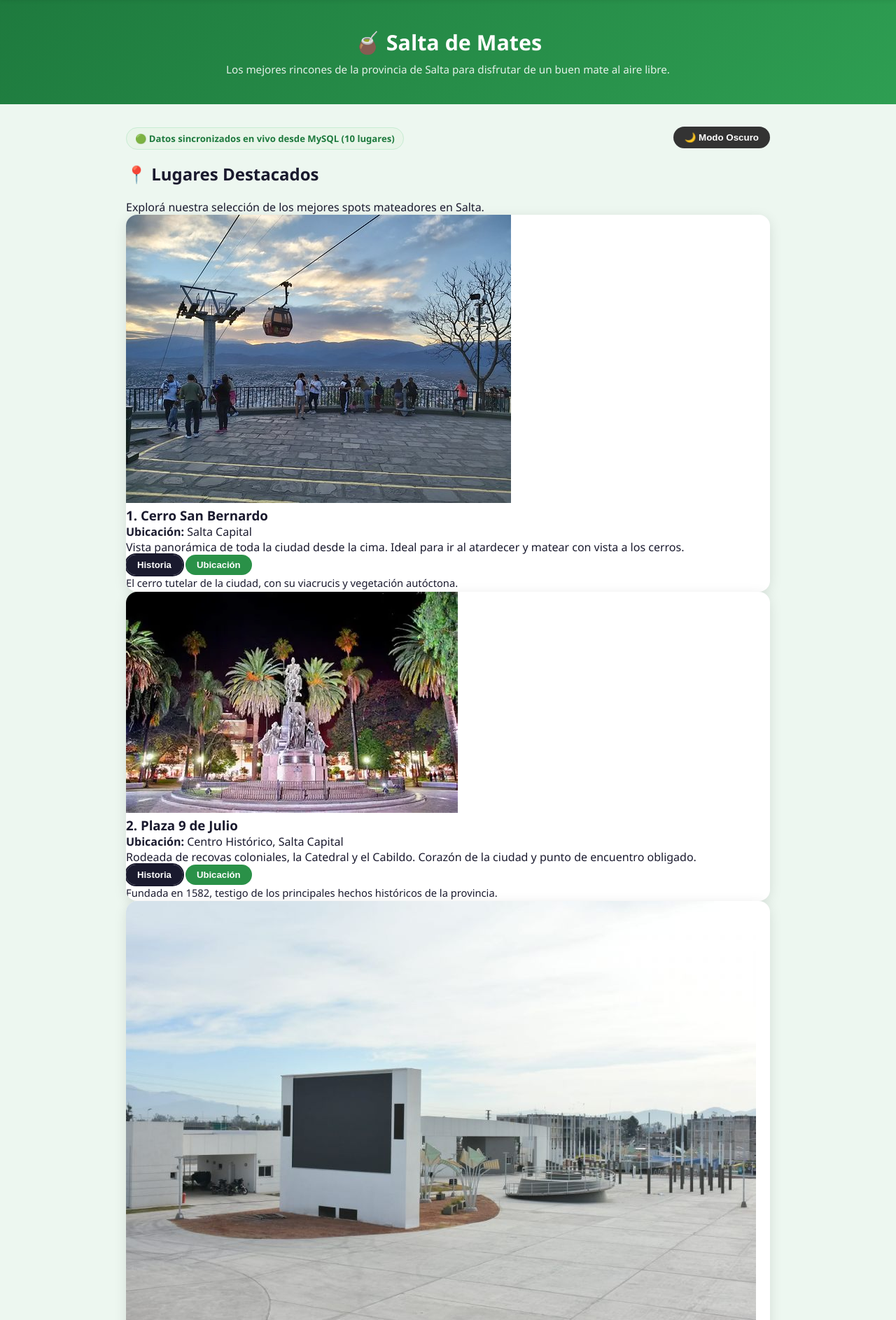
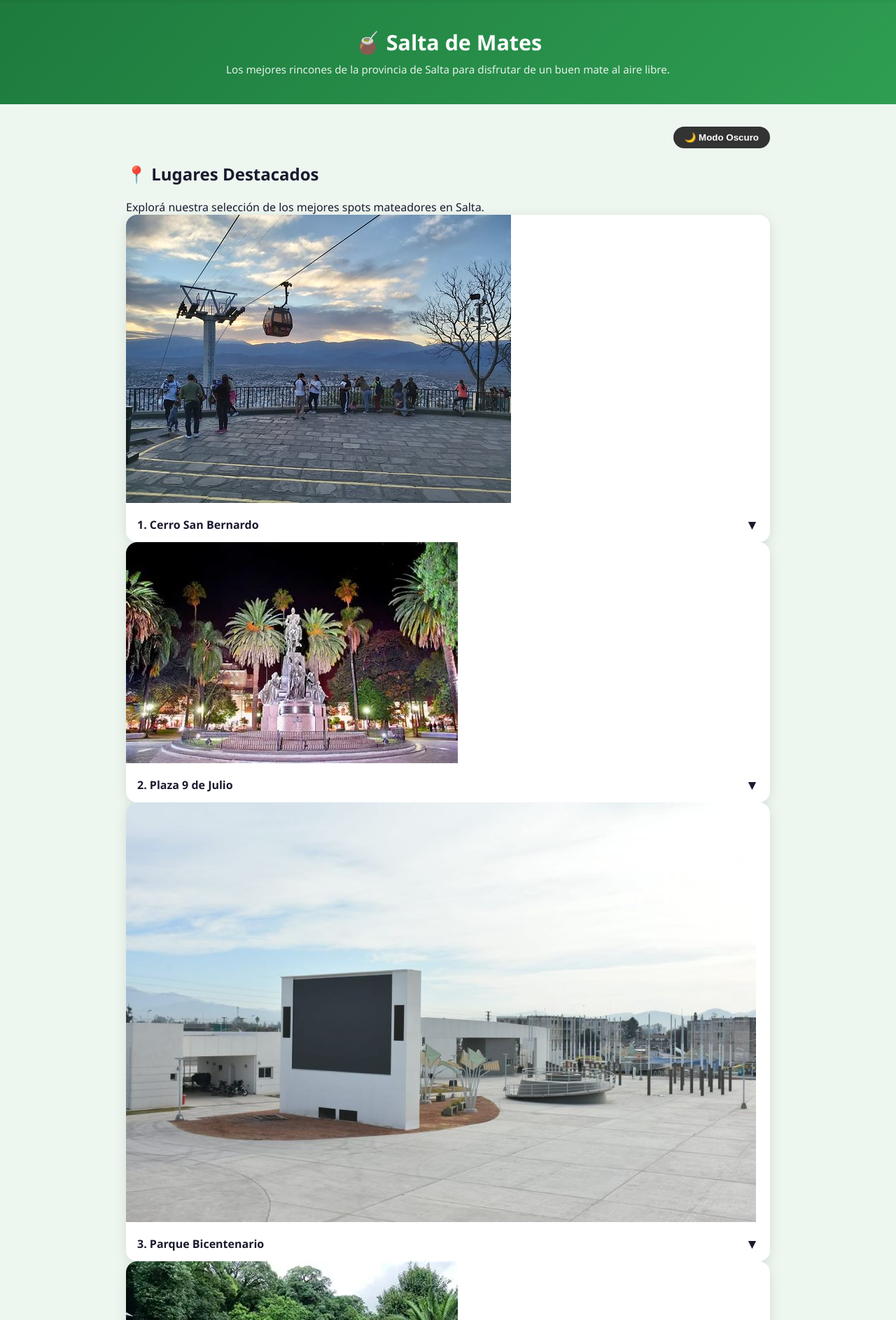
Before and after one commit to tiagoAdilt/salta-de-mates, a PHP site: page / in a window 1280 px wide. Shown: the part 85-1972 px from the top of the page at 70% size. Run offline with PHP 8.4, Linux system fonts and the light colour scheme; data comes from the database, SQL or seed files in the repository.

Commit message:
feat(ui): tarjetas expandibles con enlace a Google Maps y campo historia de los lugares

```diff
--- a/index.php
+++ b/index.php
@@ -43,15 +43,7 @@ require_once 'includes/header.php';
   <main class="container">
 
     <!-- BARRA SUPERIOR: MODO OSCURO Y ACCESO A ADMIN -->
-    <div style="display: flex; justify-content: space-between; align-items: center; margin-bottom: 20px; flex-wrap: wrap; gap: 10px;">
-      <div>
-        <?php if ($origen_datos === 'mysql'): ?>
-          <span style="background: #e8f5e9; color: #1e7a3e; padding: 6px 12px; border-radius: 20px; font-size: 0.82rem; font-weight: 600; border: 1px solid #c8ecd4;">
-            🟢 Datos sincronizados en vivo desde MySQL (<?= count($lugares_db) ?> lugares)
-          </span>
-        <?php endif; ?>
-      </div>
-      <div style="display: flex; gap: 10px;">
+    <div style="display: flex; justify-content: flex-end; align-items: center; margin-bottom: 20px; gap: 10px;">
       <?php if (isset($_SESSION['usuario_rol']) && $_SESSION['usuario_rol'] === 'admin'): ?>
         <a href="admin/index.php" style="background: #1e7a3e; color: #fff; padding: 8px 16px; border-radius: 20px; text-decoration: none; font-weight: 600; font-size: 0.9rem;">
           ⚙️ Administrar Lugares (CRUD)
@@ -60,7 +52,6 @@ require_once 'includes/header.php';
       <button id="dark-toggle" onclick="toggleDarkMode()" style="background:#333; color:#fff; border:none; padding:8px 16px; border-radius:20px; cursor:pointer; font-weight:600;">
         🌙 Modo Oscuro
       </button>
-      </div>
     </div>
 
     <h2 class="section-title">📍 Lugares Destacados</h2>
@@ -74,12 +65,24 @@ require_once 'includes/header.php';
           <?php
             $img_archivo = !empty($item['imagen']) ? $item['imagen'] : 'cerro.jpg';
             $img_src = (strpos($img_archivo, 'http') === 0) ? $img_archivo : 'img/' . $img_archivo;
+            // Generar URL de Google Maps a partir de la ubicación
+            $maps_query = urlencode($item['nombre'] . ', ' . $item['ubicacion'] . ', Salta, Argentina');
+            $maps_url = 'https://www.google.com/maps/search/?api=1&query=' . $maps_query;
+            $card_id = 'card-' . $item['id'];
           ?>
           <article class="place-card">
+            <!-- CABECERA CLICKEABLE PARA DESPLEGAR -->
+            <div class="place-card-header" onclick="toggleCard('<?= $card_id ?>')" style="cursor:pointer; position:relative;">
               <img src="<?= htmlspecialchars($img_src, ENT_QUOTES, 'UTF-8') ?>" alt="<?= htmlspecialchars($item['nombre'], ENT_QUOTES, 'UTF-8') ?>" onerror="this.src='img/cerro.jpg';" />
-            <div class="place-card-body">
-              <h3><?= ($indice + 1) ?>. <?= htmlspecialchars($item['nombre'], ENT_QUOTES, 'UTF-8') ?></h3>
-              <p><strong>Ubicación:</strong> <?= htmlspecialchars($item['ubicacion'], ENT_QUOTES, 'UTF-8') ?></p>
+              <div class="place-card-title-bar" style="display:flex; justify-content:space-between; align-items:center; padding: 12px 16px; background:#fff;">
+                <h3 style="margin:0; font-size:1rem;"><?= ($indice + 1) ?>. <?= htmlspecialchars($item['nombre'], ENT_QUOTES, 'UTF-8') ?></h3>
+                <span class="toggle-icon" id="icon-<?= $card_id ?>" style="font-size:1.2rem; transition: transform 0.3s;">▼</span>
+              </div>
+            </div>
+
+            <!-- CONTENIDO DESPLEGABLE -->
+            <div class="place-card-body" id="<?= $card_id ?>" style="display:none; overflow:hidden; transition: all 0.3s ease;">
+              <p><strong>📍 Ubicación:</strong> <?= htmlspecialchars($item['ubicacion'], ENT_QUOTES, 'UTF-8') ?></p>
               <p><?= htmlspecialchars($item['descripcion'], ENT_QUOTES, 'UTF-8') ?></p>
 
               <div class="tabs-container">
@@ -94,6 +97,12 @@ require_once 'includes/header.php';
                   <p><?= htmlspecialchars($item['ubicacion'], ENT_QUOTES, 'UTF-8') ?></p>
                 </div>
               </div>
+
+              <!-- BOTÓN GOOGLE MAPS -->
+              <a href="<?= htmlspecialchars($maps_url, ENT_QUOTES, 'UTF-8') ?>" target="_blank" rel="noopener noreferrer"
+                 style="display:inline-flex; align-items:center; gap:8px; margin-top:14px; background:#1e7a3e; color:#fff; padding:9px 18px; border-radius:20px; text-decoration:none; font-weight:600; font-size:0.88rem;">
+                🗺️ Ver en Google Maps
+              </a>
             </div>
           </article>
         <?php endforeach; ?>
@@ -196,6 +205,19 @@ require_once 'includes/header.php';
   </main>
 
   <script>
+    // Toggle despliegue de tarjeta
+    function toggleCard(id) {
+      const body = document.getElementById(id);
+      const icon = document.getElementById('icon-' + id);
+      if (body.style.display === 'none' || body.style.display === '') {
+        body.style.display = 'block';
+        icon.style.transform = 'rotate(180deg)';
+      } else {
+        body.style.display = 'none';
+        icon.style.transform = 'rotate(0deg)';
+      }
+    }
+
     // Cambio de pestañas en tarjetas
     function cambiarTab(btn, id) {
       const cardBody = btn.closest('.place-card-body');
```
Also changed, not shown: curso.php (+6 -6 lines), database/actualizar_historias.sql (added, +46 -0 lines). Lines whose indentation alone changed are shown as unchanged.
